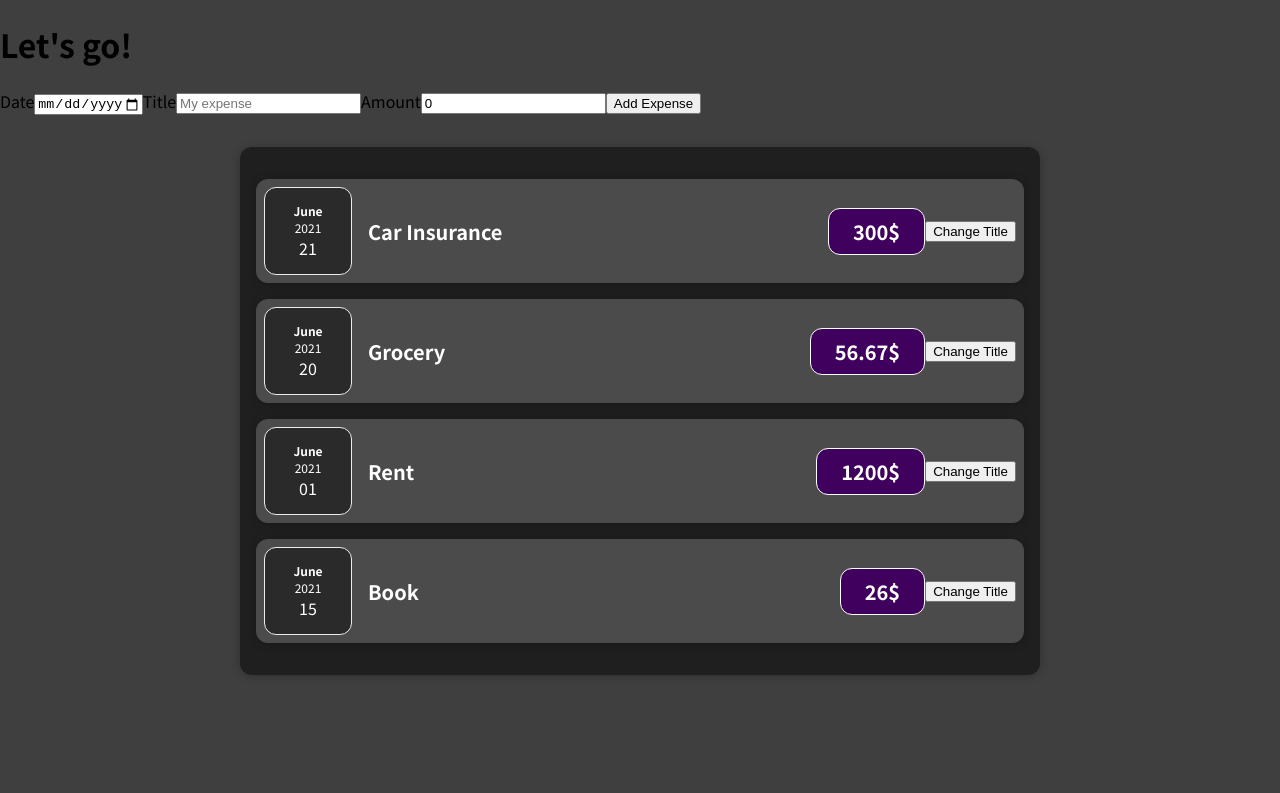
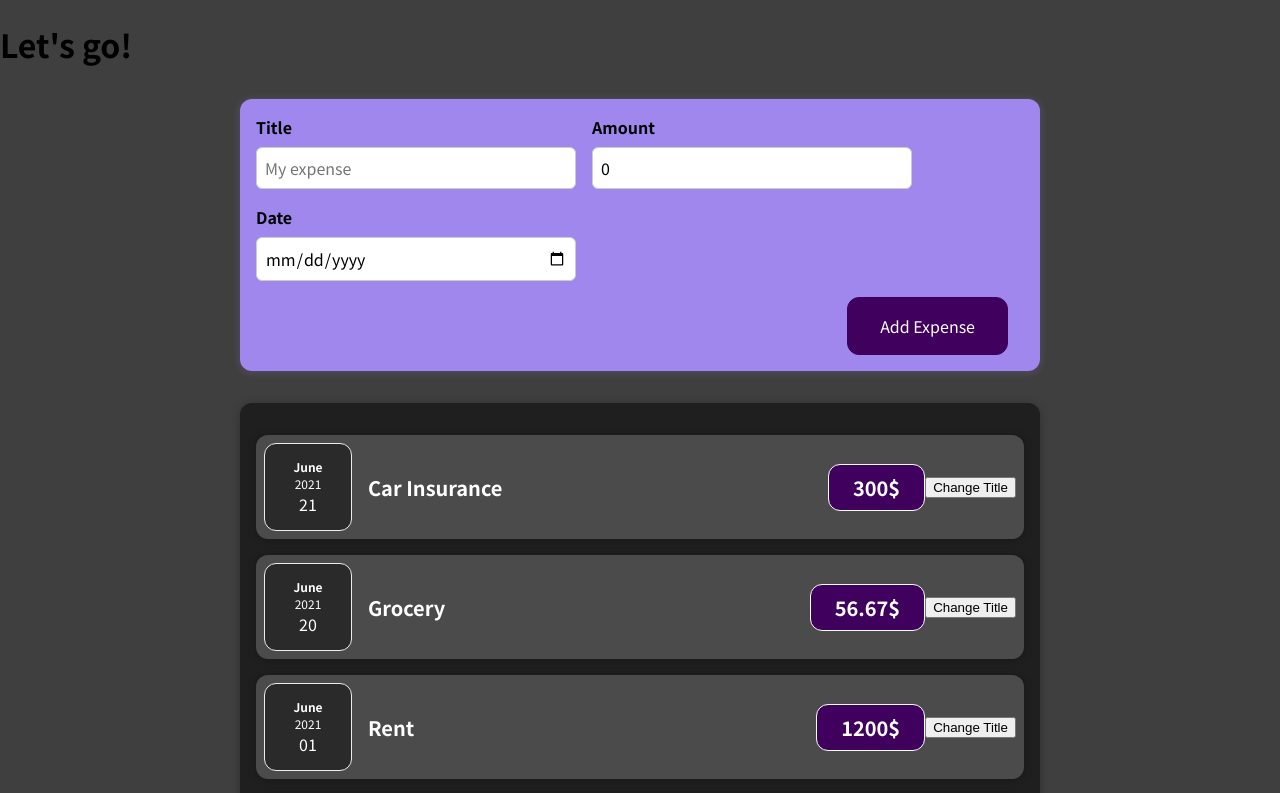
Before and after one commit to micmor-m/expense-track, a React (Create React App) app: page / in a window 1280 px wide. Shown: the top 793 px of the page. Built offline with nearby package versions, Linux system fonts and the light colour scheme.

Commit message:
add form style

```diff
--- /dev/null
+++ b/src/components/NewExpense/NewExpense.css
@@ -0,0 +1,54 @@
+.new-expense {
+  border-radius: 12px;
+  box-shadow: 0 1px 8px rgba(159, 135, 237, 0.25);
+  padding: 1rem;
+  background-color: rgb(159, 135, 237);
+  margin: 2rem auto;
+  width: 50rem;
+  max-width: 95%;
+  text-align: center;
+}
+
+.new-expense__controls {
+  display: flex;
+  flex-wrap: wrap;
+  gap: 1rem;
+  margin-bottom: 1rem;
+  text-align: left;
+}
+
+.new-expense__control label {
+  font-weight: bold;
+  margin-bottom: 0.5rem;
+  display: block;
+}
+
+.new-expense__control input {
+  font: inherit;
+  padding: 0.5rem;
+  border-radius: 6px;
+  border: 1px solid #ccc;
+  width: 20rem;
+  max-width: 100%;
+}
+
+.new-expense__actions {
+  text-align: right;
+}
+
+.new-expense button {
+  font: inherit;
+  cursor: pointer;
+  padding: 1rem 2rem;
+  border: 1px solid #40005d;
+  background-color: #40005d;
+  color: white;
+  border-radius: 12px;
+  margin-right: 1rem;
+}
+
+.new-expense button:hover,
+.new-expense button:active {
+  background-color: #510674;
+  border-color: #510674;
+}
--- a/src/components/NewExpense/NewExpense.jsx
+++ b/src/components/NewExpense/NewExpense.jsx
@@ -1,4 +1,7 @@
 import React, { useState } from 'react';
+
+import "./NewExpense.css"
+
 
 const NewExpense = (props) => {
 
@@ -21,15 +24,29 @@
 const expense = {date, title, amount}
 
   return (
-    <form action="" method="">
-      <label >Date</label>
-      <input id="date" onChange={dateHandler} type="date" min="2021-01-01" max="2022-12-31" value={date} placeholder="January 01, 2021"/>
-      <label >Title</label>
-      <input id="title" onChange={titleHandler} type="text" value={title} placeholder="My expense"/>
-      <label >Amount</label>
-      <input id="amount" onChange={amountHandler} type="number" min="0.01" step="0.01" value={amount} placeholder="100"/>
-      <button onClick={(event)=> {event.preventDefault(); props.expenseHandler(expense) }}>Add Expense</button>
-    </form>
+    <div className="new-expense">
+      <form action="" method="">
+        <div className="new-expense__controls">
+          <div  className="new-expense__control">
+            <label >Title</label>
+            <input id="title" onChange={titleHandler} type="text" value={title} placeholder="My expense"/>
+          </div>
+          <div className="new-expense__control">
+            <label >Amount</label>
+            <input id="amount" onChange={amountHandler} type="number" min="0.01" step="0.01" value={amount} placeholder="100"/>
+          </div>
+          <div className="new-expense__control">
+            <label >Date</label>
+            <input id="date" onChange={dateHandler} type="date" min="2021-01-01" max="2022-12-31" value={date} placeholder="January 01, 2021"/>
+          </div>
+
+        </div>
+        <div className="new-expense__actions">
+        <button onClick={(event)=> {event.preventDefault(); props.expenseHandler(expense) }}>Add Expense</button>
+        </div>
+      </form>
+    </div>
+
   )
 }
 
```
